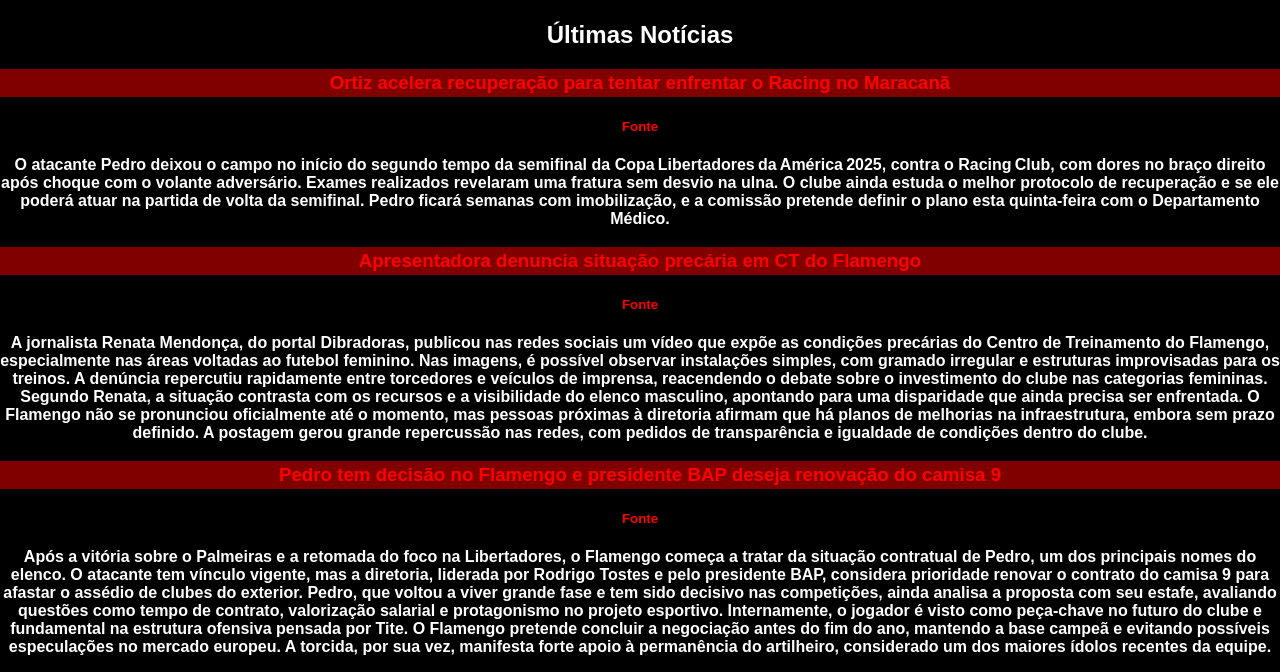
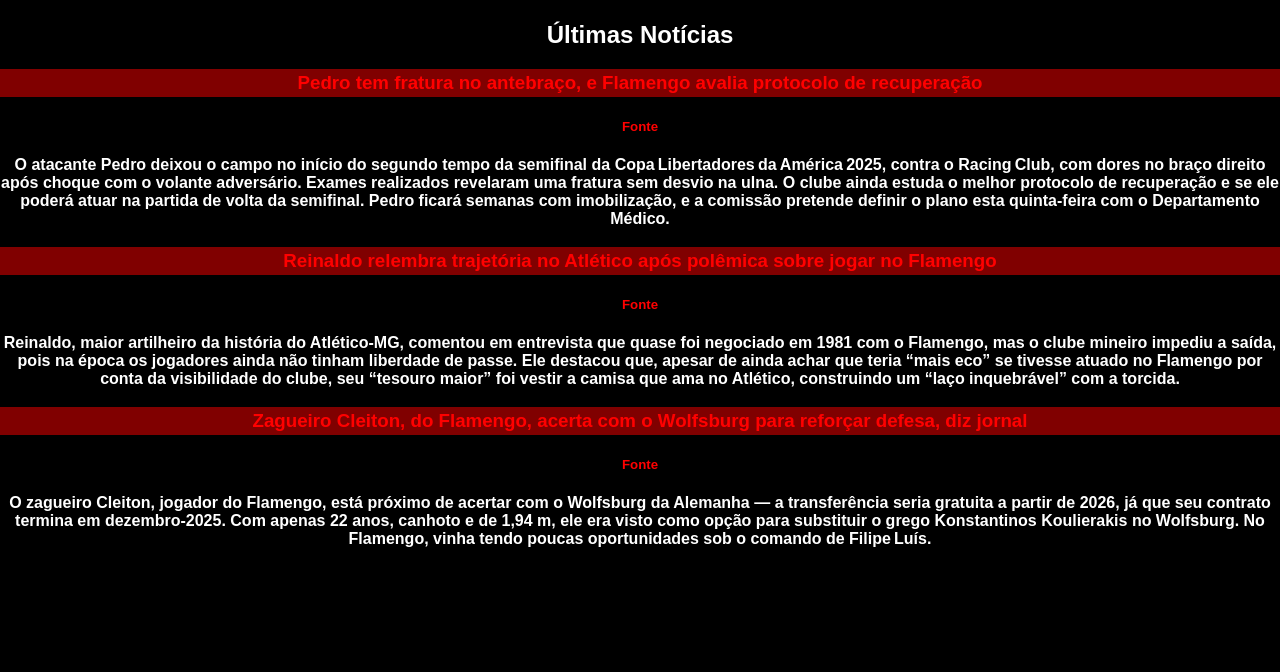
Before and after one commit to Enderman-Jogos/Enderman-Jogos.github.io, a plain HTML site: page noticias.html in a window 1280 px wide. Shown: the part 297-969 px from the top of the page. After the commit the page ends 861 px from the top, so only its background shows below. Drawn offline with Linux system fonts and the light colour scheme.

Commit message:
Update noticias.html

```diff
--- a/noticias.html
+++ b/noticias.html
@@ -29,18 +29,21 @@
   Próximo jogo: 25/10/2025 | 19:30 Horário de Brasília | Premiere | Flamengo x Fortaleza
 </marquee>
     <h2> Últimas Notícias </h2>
-    <h3 class="titulo-noticia"><a href="noticias.html">Ortiz acelera recuperação para tentar enfrentar o Racing no Maracanã</a></h3>
-<h5><a href="https://ge.globo.com/futebol/times/flamengo/noticia/2025/10/20/ortiz-acelera-recuperacao-e-fara-esforco-para-enfrentar-o-racing-no-maracana.ghtml">Fonte</a></h5>
+
+<h3 class="titulo-noticia"><a href="noticias.html">Pedro tem fratura no antebraço, e Flamengo avalia protocolo de recuperação</a></h3>
+<h5><a href="https://ge.globo.com/futebol/times/flamengo/noticia/2025/10/23/pedro-tem-fratura-no-antebraco-e-flamengo-ainda-avalia-protocolo-de-recuperacao.ghtml">Fonte</a></h5>
 <p>O atacante Pedro deixou o campo no início do segundo tempo da semifinal da Copa Libertadores da América 2025, contra o Racing Club, com dores no braço direito após choque com o volante adversário. Exames realizados revelaram uma fratura sem desvio na ulna.
 O clube ainda estuda o melhor protocolo de recuperação e se ele poderá atuar na partida de volta da semifinal. Pedro ficará semanas com imobilização, e a comissão pretende definir o plano esta quinta-feira com o Departamento Médico.</p>
 
-<h3 class="titulo-noticia"><a href="noticias.html">Apresentadora denuncia situação precária em CT do Flamengo</a></h3>
-<h5><a href="https://www.terra.com.br/esportes/flamengo/apresentadora-denuncia-situacao-precaria-em-ct-do-flamengo,4f747c63488eca54b377813f7883d605iy6jhn3a.html">Fonte</a></h5>
-<p>A jornalista Renata Mendonça, do portal Dibradoras, publicou nas redes sociais um vídeo que expõe as condições precárias do Centro de Treinamento do Flamengo, especialmente nas áreas voltadas ao futebol feminino. Nas imagens, é possível observar instalações simples, com gramado irregular e estruturas improvisadas para os treinos. A denúncia repercutiu rapidamente entre torcedores e veículos de imprensa, reacendendo o debate sobre o investimento do clube nas categorias femininas. Segundo Renata, a situação contrasta com os recursos e a visibilidade do elenco masculino, apontando para uma disparidade que ainda precisa ser enfrentada. O Flamengo não se pronunciou oficialmente até o momento, mas pessoas próximas à diretoria afirmam que há planos de melhorias na infraestrutura, embora sem prazo definido. A postagem gerou grande repercussão nas redes, com pedidos de transparência e igualdade de condições dentro do clube.</p>
+<h3 class="titulo-noticia"><a href="noticias.html">Reinaldo relembra trajetória no Atlético após polêmica sobre jogar no Flamengo</a></h3>
+<h5><a href="https://noataque.com.br/futebol/time/atletico-mg/noticia/2025/10/23/reinaldo-relembra-trajetoria-no-atletico-apos-polemica-sobre-jogar-no-flamengo/">Fonte</a></h5>
+<p>Reinaldo, maior artilheiro da história do Atlético-MG, comentou em entrevista que quase foi negociado em 1981 com o Flamengo, mas o clube mineiro impediu a saída, pois na época os jogadores ainda não tinham liberdade de passe.
+Ele destacou que, apesar de ainda achar que teria “mais eco” se tivesse atuado no Flamengo por conta da visibilidade do clube, seu “tesouro maior” foi vestir a camisa que ama no Atlético, construindo um “laço inquebrável” com a torcida.</p>
 
-<h3 class="titulo-noticia"><a href="noticias.html">Pedro tem decisão no Flamengo e presidente BAP deseja renovação do camisa 9</a></h3>
-<h5><a href="https://br.bolavip.com/flamengo/pedro-tem-decisao-no-flamengo-e-presidente-bap-deseja-renovacao-do-camisa-9">Fonte</a></h5>
-<p>Após a vitória sobre o Palmeiras e a retomada do foco na Libertadores, o Flamengo começa a tratar da situação contratual de Pedro, um dos principais nomes do elenco. O atacante tem vínculo vigente, mas a diretoria, liderada por Rodrigo Tostes e pelo presidente BAP, considera prioridade renovar o contrato do camisa 9 para afastar o assédio de clubes do exterior. Pedro, que voltou a viver grande fase e tem sido decisivo nas competições, ainda analisa a proposta com seu estafe, avaliando questões como tempo de contrato, valorização salarial e protagonismo no projeto esportivo. Internamente, o jogador é visto como peça-chave no futuro do clube e fundamental na estrutura ofensiva pensada por Tite. O Flamengo pretende concluir a negociação antes do fim do ano, mantendo a base campeã e evitando possíveis especulações no mercado europeu. A torcida, por sua vez, manifesta forte apoio à permanência do artilheiro, considerado um dos maiores ídolos recentes da equipe.</p>
+<h3 class="titulo-noticia"><a href="noticias.html">Zagueiro Cleiton, do Flamengo, acerta com o Wolfsburg para reforçar defesa, diz jornal</a></h3>
+<h5><a href="https://oglobo.globo.com/esportes/futebol/flamengo/noticia/2025/10/23/zagueiro-cleiton-do-flamengo-acerta-com-o-wolfsburg-para-reforcar-defesa-diz-jornal.ghtml">Fonte</a></h5>
+<p>O zagueiro Cleiton, jogador do Flamengo, está próximo de acertar com o Wolfsburg da Alemanha — a transferência seria gratuita a partir de 2026, já que seu contrato termina em dezembro-2025.
+Com apenas 22 anos, canhoto e de 1,94 m, ele era visto como opção para substituir o grego Konstantinos Koulierakis no Wolfsburg. No Flamengo, vinha tendo poucas oportunidades sob o comando de Filipe Luís.</p>
 
   </center>
   <script src="script.js"></script>
```
